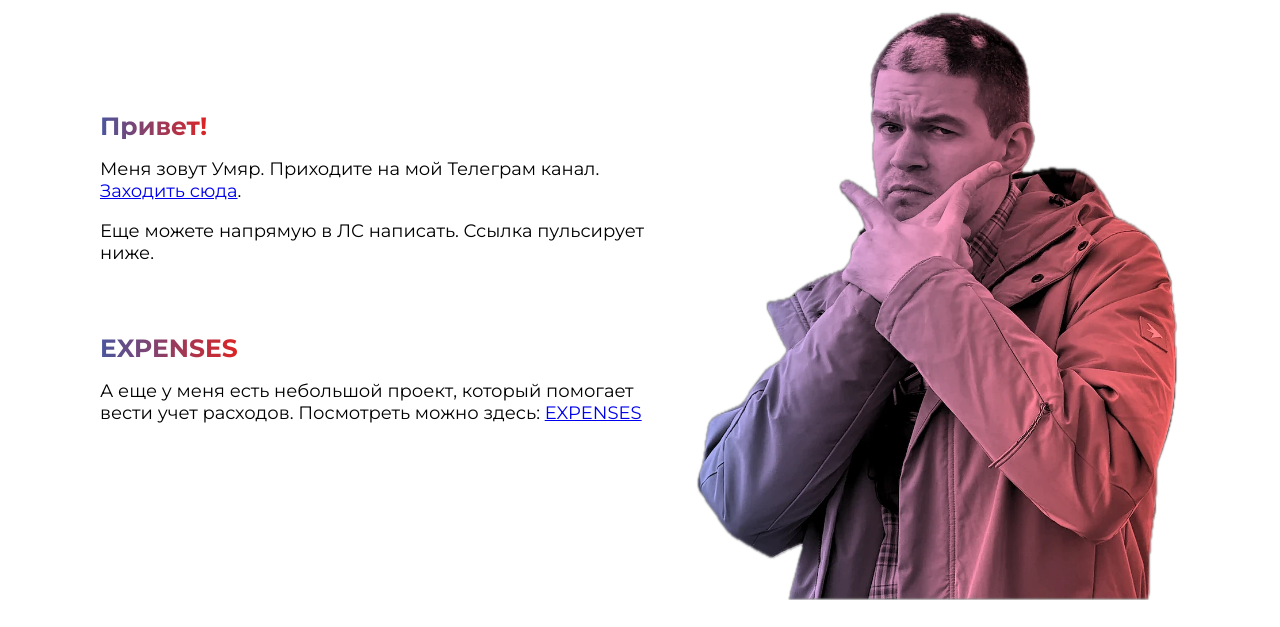
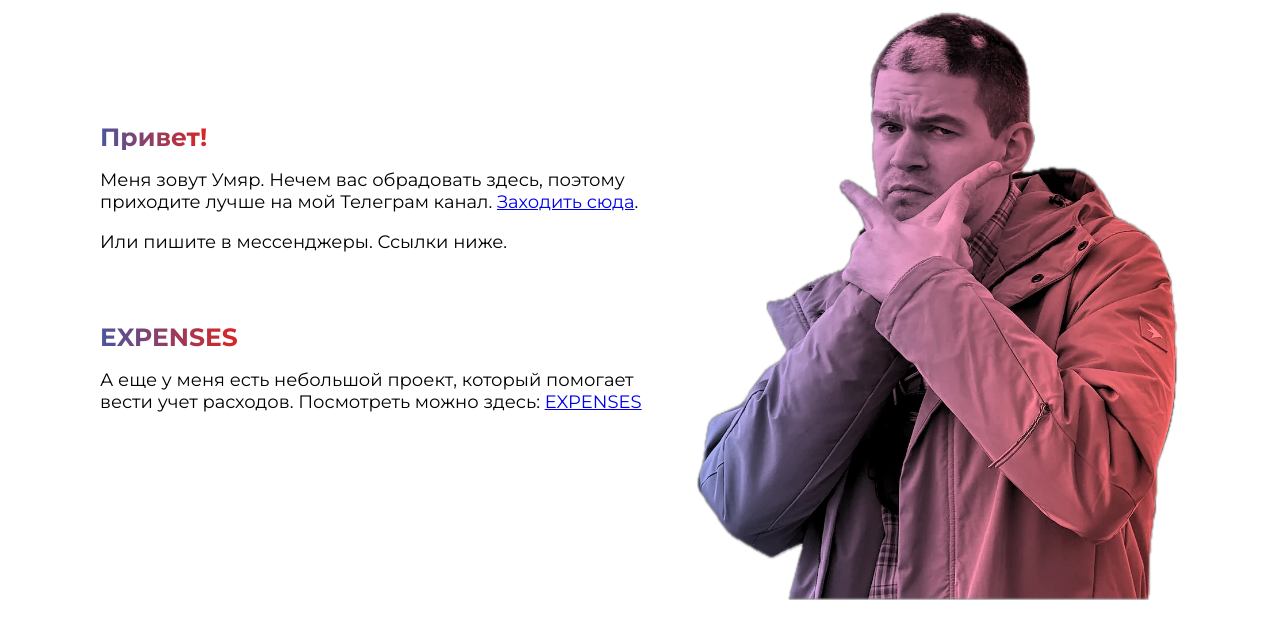
Before and after one commit to umyar/umyar.com, a website: page src/index.html in a window 1280 px wide. Shown: the part 125-752 px from the top of the page. Drawn offline with Linux system fonts and the light colour scheme.

Commit message:
texts upd

```diff
--- a/src/index.html
+++ b/src/index.html
@@ -43,16 +43,17 @@
               <section>
                 <h2>Привет!</h2>
                 <p>
-                  Меня зовут Умяр. Приходите на мой Телеграм канал.
+                  Меня зовут Умяр. Нечем вас обрадовать здесь, поэтому приходите лучше на мой
+                  Телеграм канал.
                   <a href="https://t.me/umiarxx">Заходить сюда</a>.
                 </p>
-                <p>Еще можете напрямую в ЛС написать. Ссылка пульсирует ниже.</p>
+                <p>Или пишите в мессенджеры. Ссылки ниже.</p>
               </section>
               <section>
                 <h2>EXPENSES</h2>
                 <p>
-                  А еще у меня есть небольшой проект, который помогает вести учет расходов. Посмотреть
-                  можно здесь:
+                  А еще у меня есть небольшой проект, который помогает вести учет расходов.
+                  Посмотреть можно здесь:
                   <a href="https://e.umyar.com">EXPENSES</a>
                 </p>
               </section>
```
